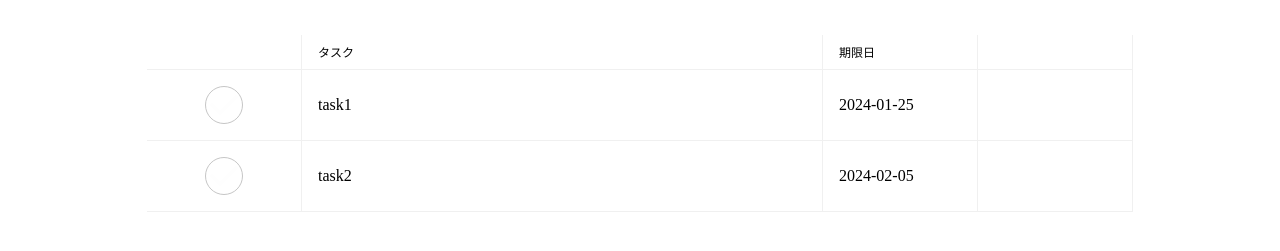
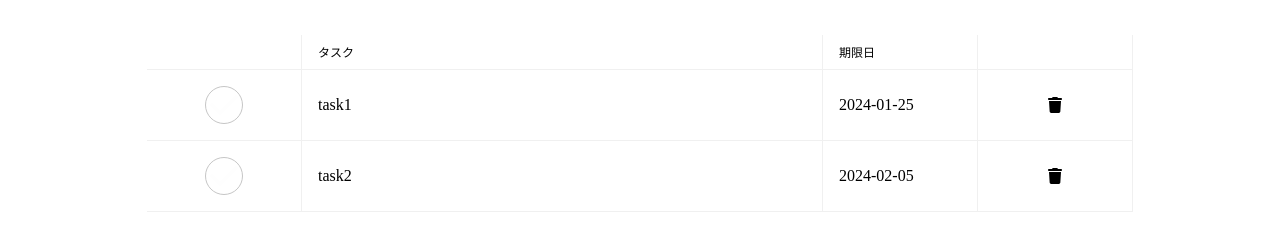
Before and after one commit to tanakas-2021/0400-react-todo, a Next.js app: page / in a window 1280 px wide. Shown: the part 355-606 px from the top of the page. Built offline with nearby package versions, Linux system fonts and the light colour scheme.

Commit message:
ゴミ箱アイコンの作成およびcheckboxの色の修正

```diff
--- a/app/page.js
+++ b/app/page.js
@@ -3,7 +3,7 @@
 import { useState } from "react";
 import styles from "./page.module.scss";
 import { FontAwesomeIcon } from "@fortawesome/react-fontawesome";
-import { faCheck } from "@fortawesome/free-solid-svg-icons";
+import { faCheck, faTrash } from "@fortawesome/free-solid-svg-icons";
 
 export default function Home() {
   const [taskName, setTaskName] = useState("");
@@ -99,7 +99,12 @@ export default function Home() {
                   </div>
                   <div className={styles.tableCellTask}>{task.taskName}</div>
                   <div className={styles.tableCell}>{task.dueDate}</div>
-                  <div className={styles.tableCell}></div>
+                  <div className={styles.tableCellCenter}>
+                    <FontAwesomeIcon
+                      icon={faTrash}
+                      className={styles.trashIcon}
+                    />
+                  </div>
                 </div>
               );
             })}
--- a/app/page.module.scss
+++ b/app/page.module.scss
@@ -116,12 +116,16 @@ $iconColor: #666;
     }
     .checkboxChecked {
       @extend .checkbox;
-      background-color: #7a72ff;
+      background-color: $primartColor;
     }
   }
   .tableCellCenter {
     @extend .tableCell;
     justify-content: center;
+    .trashIcon {
+      cursor: pointer;
+      font-size: 1rem
+    }
   }
   .tableCellTask {
     @extend .tableCell;
```
